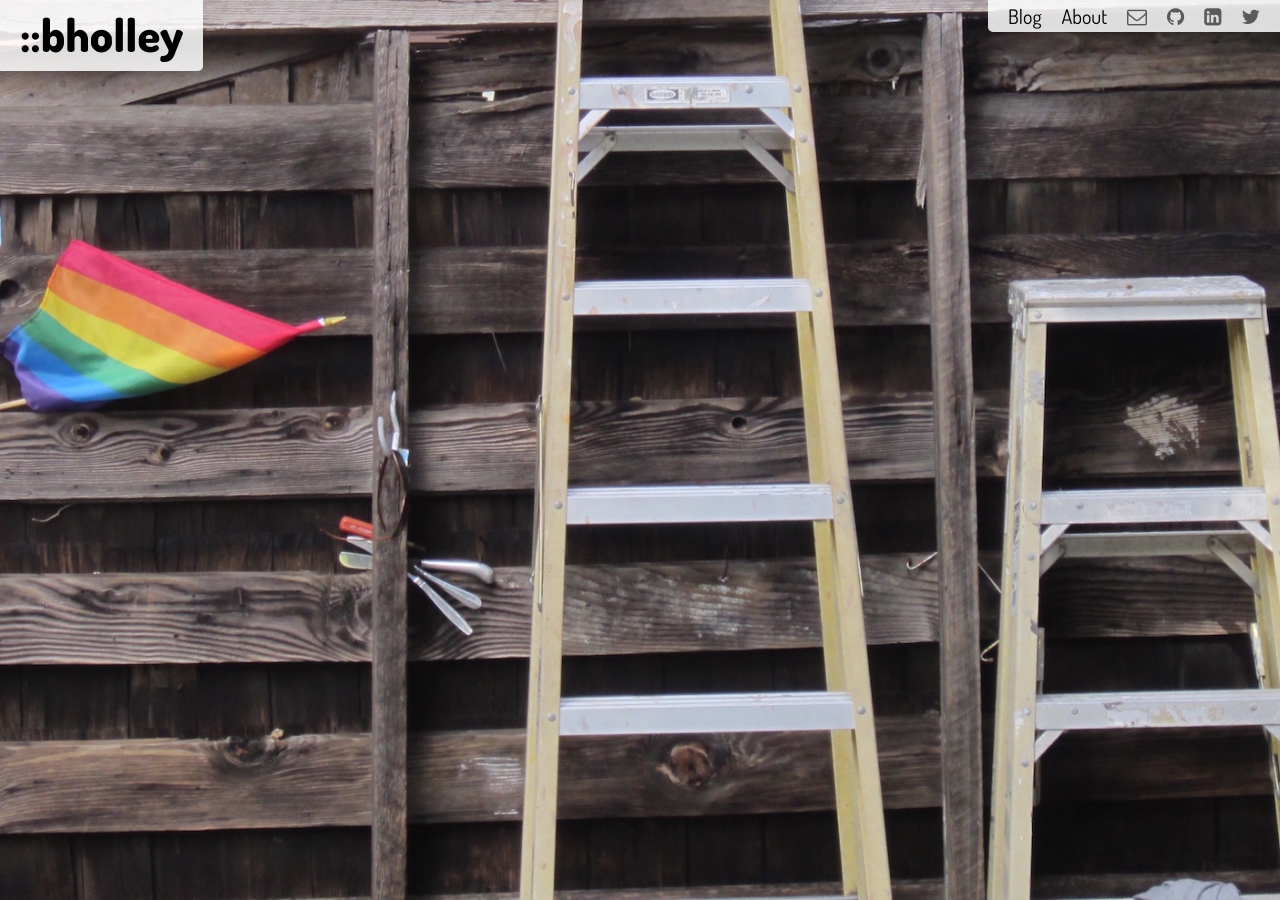
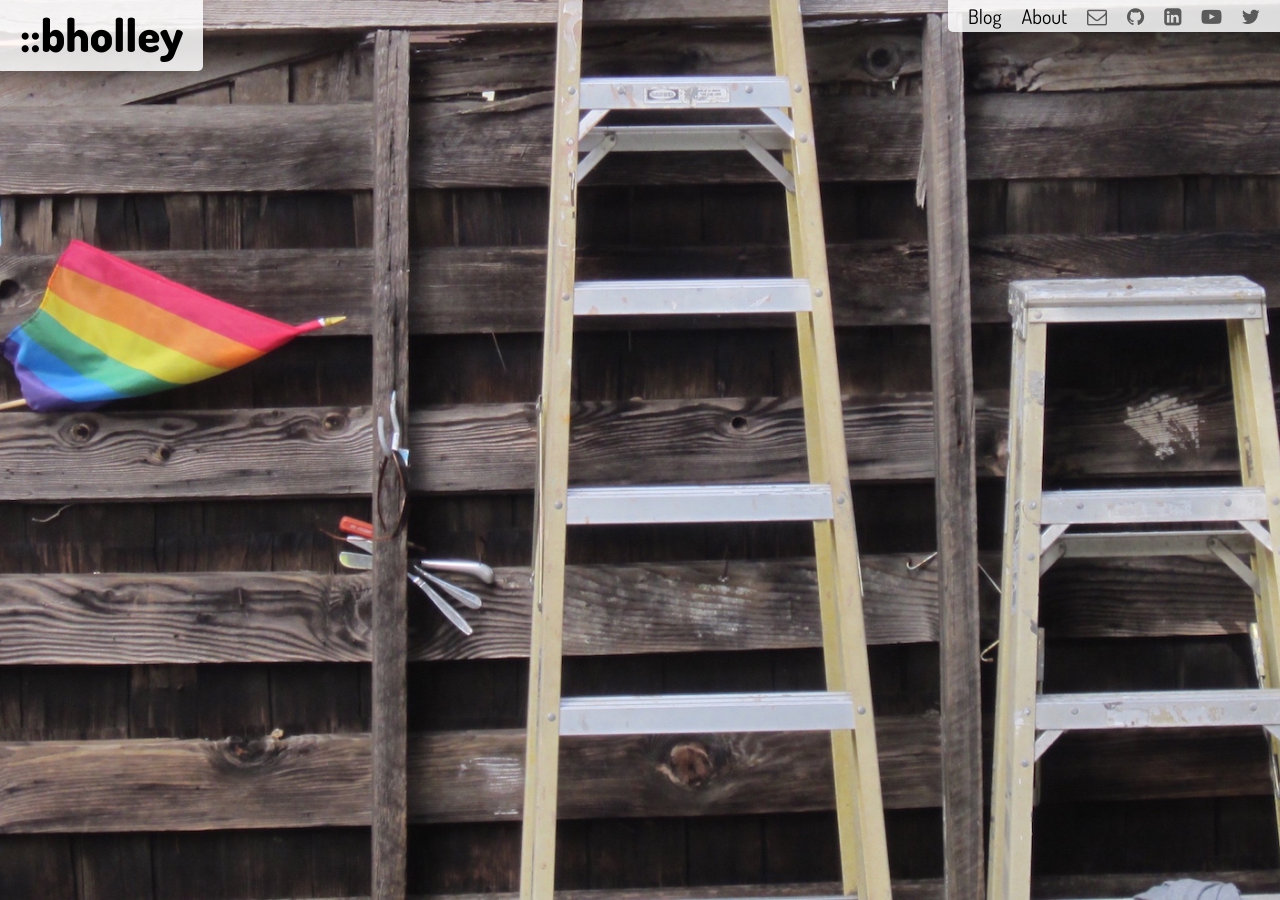
Before and after one commit to bholley/bholley.github.io, a Jekyll site: the page built from index.html, in a window 1280 px wide. Built offline with Jekyll 4.4.1, drawn with Linux system fonts in a browser that asks for light colours; nearby versions of some CDN libraries.

Commit message:
Add link to youtube.

```diff
--- a/_includes/topcontainer.html
+++ b/_includes/topcontainer.html
@@ -1,4 +1,4 @@
 <div id="topcontainer" class="firstvisit">
 <div id="pagetitle" class="overlay">{% if page.shorttitle %} <a href="/">bholley</a>::{{ page.shorttitle }}{% else %} ::<a href="/">bholley</a>{% endif %}</div>
-<div id="linkbar" class="overlay"><a href="/blog/latest">Blog</a><a href="/about">About</a><a class="fa fa-envelope-o" rel="me" href="mailto:bobbyholley@gmail.com"></a><a rel="me" href="https://github.com/bholley/" class="fa fa-github"></a><a rel="me" href="https://www.linkedin.com/in/bobbyholley" class="fa fa-linkedinnoadblock"></a><a rel="me" href="https://twitter.com/bhology" class="fa fa-twitternoadblock"></a></div>
+<div id="linkbar" class="overlay"><a href="/blog/latest">Blog</a><a href="/about">About</a><a class="fa fa-envelope-o" rel="me" href="mailto:bobbyholley@gmail.com"></a><a rel="me" href="https://github.com/bholley/" class="fa fa-github"></a><a rel="me" href="https://www.linkedin.com/in/bobbyholley" class="fa fa-linkedinnoadblock"></a><a rel="me" href="https://www.youtube.com/channel/UCwKy5FGfjtZfcL5EXGCZNTQ" class="fa fa-youtubenoadblock"></a><a rel="me" href="https://twitter.com/bhology" class="fa fa-twitternoadblock"></a></div>
 </div>
--- a/style.css
+++ b/style.css
@@ -273,3 +273,7 @@ body {
 .fa-twitternoadblock:before {
   content:"\f099";
 }
+
+.fa-youtubenoadblock:before {
+  content:"\f16a";
+}
```
